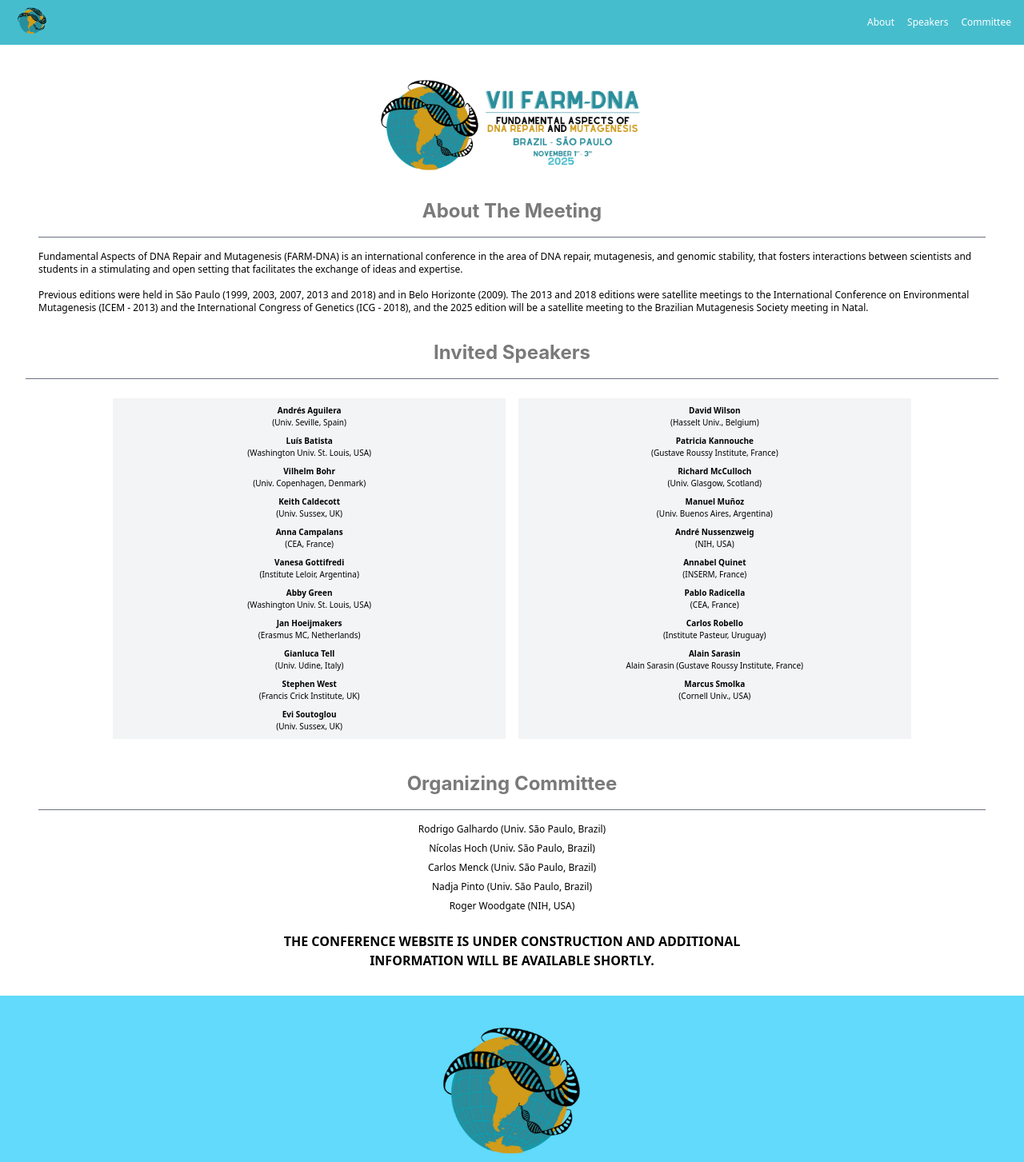
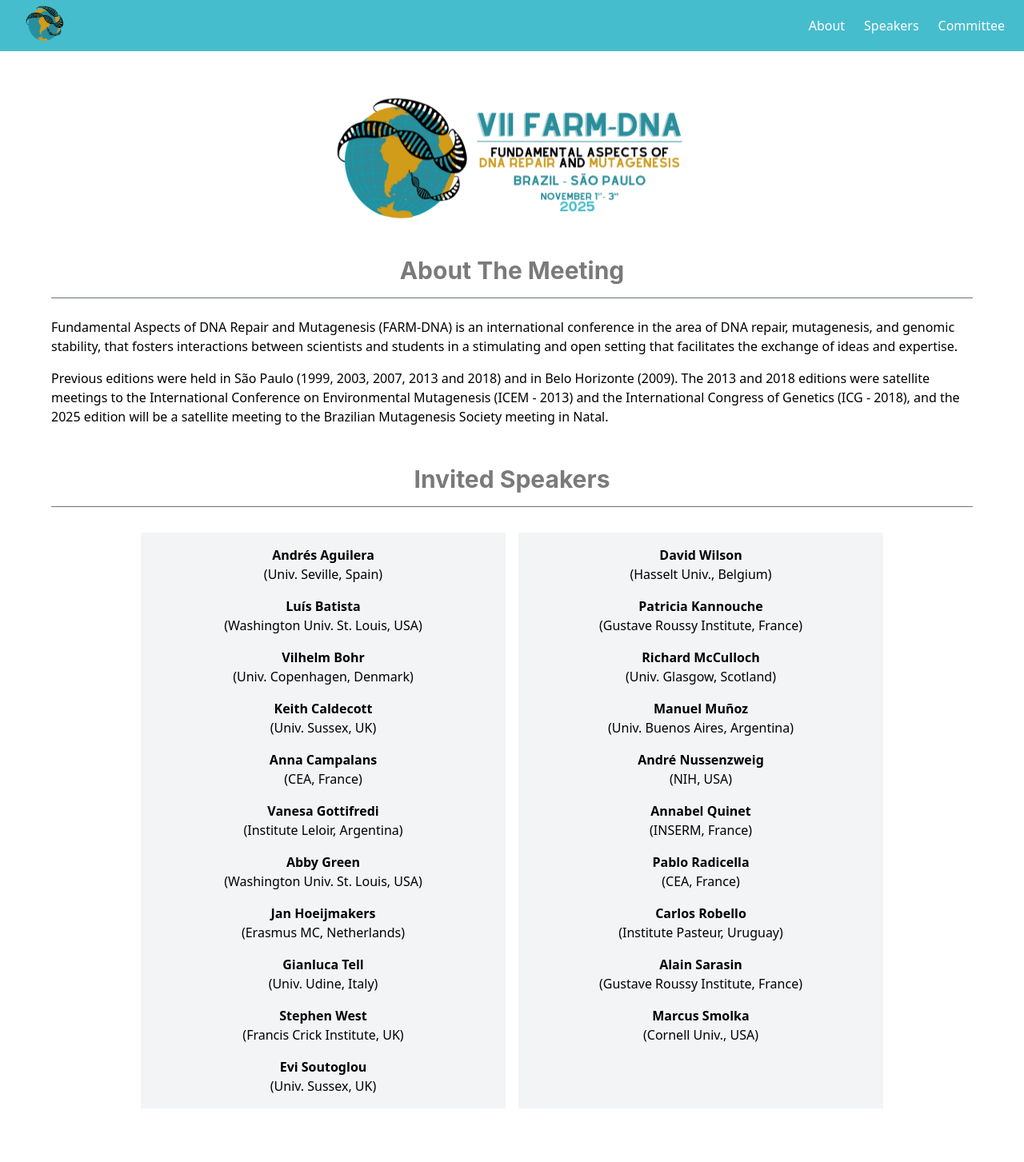
Before and after one commit to Yanomafpk/congresso-icb, a React (Create React App) app in the folder congresso-icb/: page / in a window 1280 px wide. Shown: the top 1453 px of the page at 80% size. Built offline with nearby package versions, Linux system fonts and the light colour scheme.

Commit message:
feat: adicionar correções de tamanho

```diff
--- a/congresso-icb/src/App.js
+++ b/congresso-icb/src/App.js
@@ -17,37 +17,37 @@ function App() {
 
   return (
     <div className="App">
-      <header className="bg-primary h-14 mx-auto p-4 flex items-center justify-between">
-        <img src={logo} alt="Logo da conferência" className="w-12 h-12 object-contain" />
-        <nav className="flex space-x-4 text-xs">
+      <header className="bg-primary h-16 mx-auto p-6 flex items-center justify-between">
+        <img src={logo} alt="Logo da conferência" className="w-16 h-16 object-contain" />
+        <nav className="flex space-x-6 text-base">
           <a href="#About" className="text-white hover:text-gray-300" onClick={() => handleScrollTo(aboutRef)}>About</a>
           <a href="#Speakers" className="text-white hover:text-gray-300" onClick={() => handleScrollTo(speakersRef)}>Speakers</a>
           <a href="#Commite" className="text-white hover:text-gray-300" onClick={() => handleScrollTo(commiteRef)}>Committee</a>
         </nav>
       </header>
 
-      <div className="flex justify-center mt-6">
-        <img src={imagem} alt="Imagem representativa da conferência" className="h-36 object-contain" />
+      <div className="flex justify-center mt-8">
+        <img src={imagem} alt="Imagem representativa da conferência" className="h-48 object-contain" />
       </div>
 
-      <div className="mt-6 px-4 md:px-12" ref={aboutRef}>
-        <h1 className="text-2xl font-inter font-bold text-customColor text-center">About The Meeting</h1>
+      <div className="mt-8 px-8 md:px-16" ref={aboutRef}>
+        <h1 className="text-3xl font-inter font-bold text-customColor text-center">About The Meeting</h1>
         <div className="w-full h-px bg-gray-500 mt-4 mx-auto"></div>
-        <p className="mt-4 text-left text-xs">
+        <p className="mt-6 text-left text-base">
           Fundamental Aspects of DNA Repair and Mutagenesis (FARM-DNA) is an international conference in the area of DNA repair, mutagenesis, and genomic stability, that fosters interactions between scientists and students in a stimulating and open setting that facilitates the exchange of ideas and expertise.
         </p>
-        <p className="mt-4 text-left text-xs">
+        <p className="mt-4 text-left text-base">
           Previous editions were held in São Paulo (1999, 2003, 2007, 2013 and 2018) and in Belo Horizonte (2009). The 2013 and 2018 editions were satellite meetings to the International Conference on Environmental Mutagenesis (ICEM - 2013) and the International Congress of Genetics (ICG - 2018), and the 2025 edition will be a satellite meeting to the Brazilian Mutagenesis Society meeting in Natal.
         </p>
       </div>
 
-      <div className="mt-8 px-4 md:px-8" ref={speakersRef}>
-      <h1 className="text-2xl font-inter font-bold text-customColor text-center">Invited Speakers</h1>
+      <div className="mt-12 px-8 md:px-16" ref={speakersRef}>
+        <h1 className="text-3xl font-inter font-bold text-customColor text-center">Invited Speakers</h1>
         <div className="w-full h-px bg-gray-500 mt-4 mx-auto mb-4"></div>
-      <div className="grid grid-cols-1 min400:grid-cols-2 gap-4 w-full md:w-10/12 mx-auto p-2 text-[10px]">
+        <div className="grid grid-cols-1 min400:grid-cols-2 gap-4 w-full md:w-10/12 mx-auto p-4 text-base">
           {/* Coluna 1 */}
-        <div className="bg-gray-100 p-2">
-          <div className="space-y-2">
+          <div className="bg-gray-100 p-4">
+            <div className="space-y-4">
               <div>
                 <h3 className="font-semibold">Andrés Aguilera</h3>
                 <p>(Univ. Seville, Spain)</p>
@@ -96,8 +96,8 @@ function App() {
           </div>
 
           {/* Coluna 2 */}
-        <div className="bg-gray-100 p-2">
-          <div className="space-y-2">
+          <div className="bg-gray-100 p-4">
+            <div className="space-y-4">
               <div>
                 <h3 className="font-semibold">David Wilson</h3>
                 <p>(Hasselt Univ., Belgium)</p>
@@ -132,7 +132,7 @@ function App() {
               </div>
               <div>
                 <h3 className="font-semibold">Alain Sarasin</h3>
-              <p>Alain Sarasin (Gustave Roussy Institute, France)</p>
+                <p>(Gustave Roussy Institute, France)</p>
               </div>
               <div>
                 <h3 className="font-semibold">Marcus Smolka</h3>
@@ -143,26 +143,26 @@ function App() {
         </div>
       </div>
 
-      <div className="mt-8 px-4 md:px-12" ref={commiteRef}>
-        <h1 className="text-2xl font-inter font-bold text-customColor text-center">Organizing Committee</h1>
+      <div className="mt-12 px-8 md:px-16" ref={commiteRef}>
+        <h1 className="text-3xl font-inter font-bold text-customColor text-center">Organizing Committee</h1>
         <div className="w-full h-px bg-gray-500 mt-4 mx-auto mb-4"></div>
-        <div className="text-center space-y-2 text-xs">
-          <h3 className="">Rodrigo Galhardo (Univ. São Paulo, Brazil)</h3>
-          <h3 className="">Nícolas Hoch (Univ. São Paulo, Brazil)</h3>
-          <h3 className="">Carlos Menck (Univ. São Paulo, Brazil)</h3>
-          <h3 className="">Nadja Pinto (Univ. São Paulo, Brazil)</h3>
-          <h3 className="">Roger Woodgate (NIH, USA)</h3>
+        <div className="text-center space-y-4 text-base">
+          <h3>Rodrigo Galhardo (Univ. São Paulo, Brazil)</h3>
+          <h3>Nícolas Hoch (Univ. São Paulo, Brazil)</h3>
+          <h3>Carlos Menck (Univ. São Paulo, Brazil)</h3>
+          <h3>Nadja Pinto (Univ. São Paulo, Brazil)</h3>
+          <h3>Roger Woodgate (NIH, USA)</h3>
         </div>
-        <div className="mt-6 text-center w-full md:w-[56%] mx-auto">
-          <h2 className="font-bold">THE CONFERENCE WEBSITE IS UNDER CONSTRUCTION AND ADDITIONAL INFORMATION WILL BE AVAILABLE SHORTLY.</h2>
+        <div className="mt-8 text-center w-full md:w-[56%] mx-auto">
+          <h2 className="font-bold text-lg">THE CONFERENCE WEBSITE IS UNDER CONSTRUCTION AND ADDITIONAL INFORMATION WILL BE AVAILABLE SHORTLY.</h2>
         </div>
       </div>
 
-      <footer className="footer mt-8">
+      <footer className="footer mt-12">
         <div className="footer-content flex justify-center">
-          <img src={logofooter} alt="Logo do rodapé da conferência" className="w-32 h-32" />
+          <img src={logofooter} alt="Logo do rodapé da conferência" className="w-40 h-40" />
         </div>
-        <div className="footer-text text-center text-xs text-gray-600 mt-4">
+        <div className="footer-text text-center text-base text-gray-600 mt-6">
           <p>&copy; 2025 FARM-DNA. All rights reserved.</p>
         </div>
       </footer>
```
Lines whose indentation alone changed are shown as unchanged.
